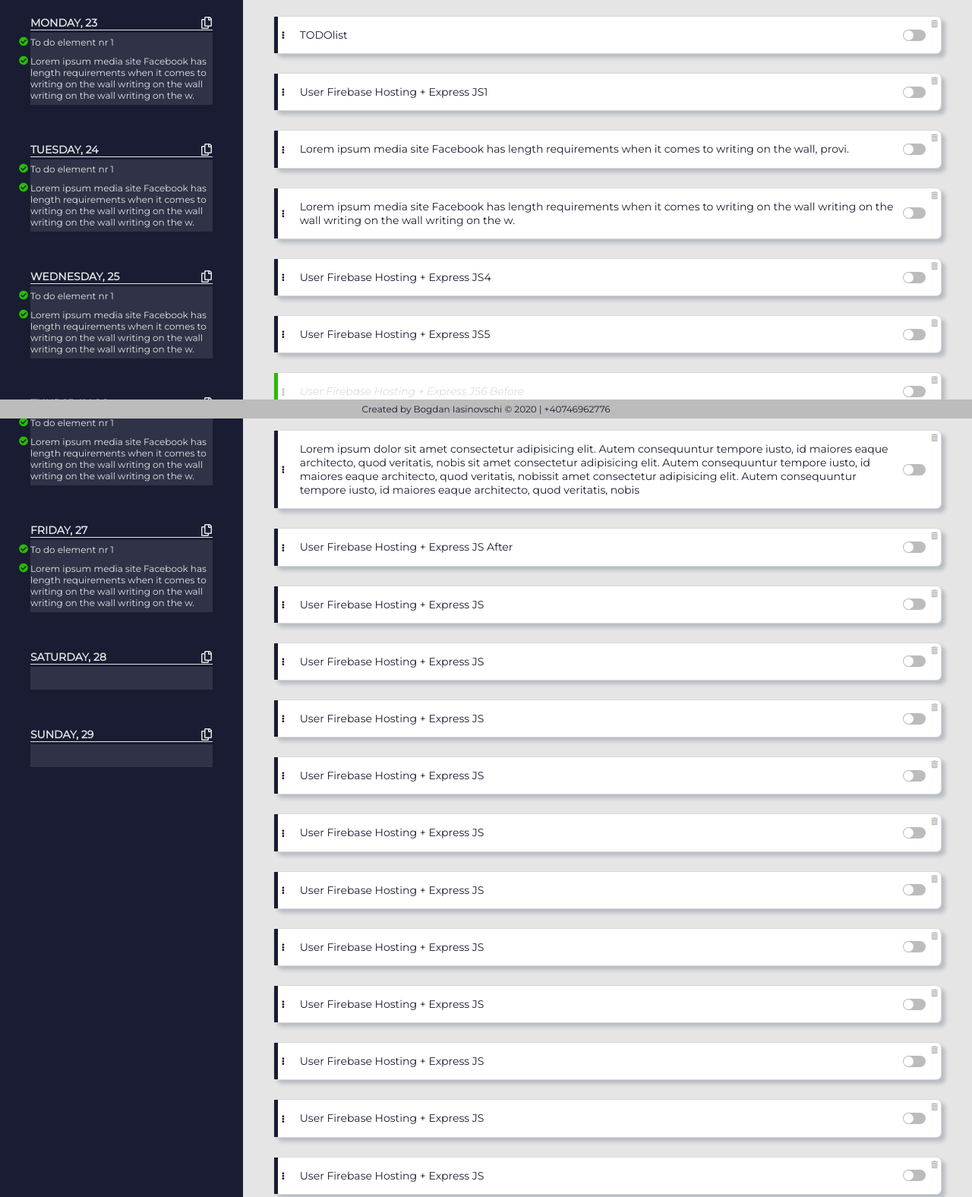
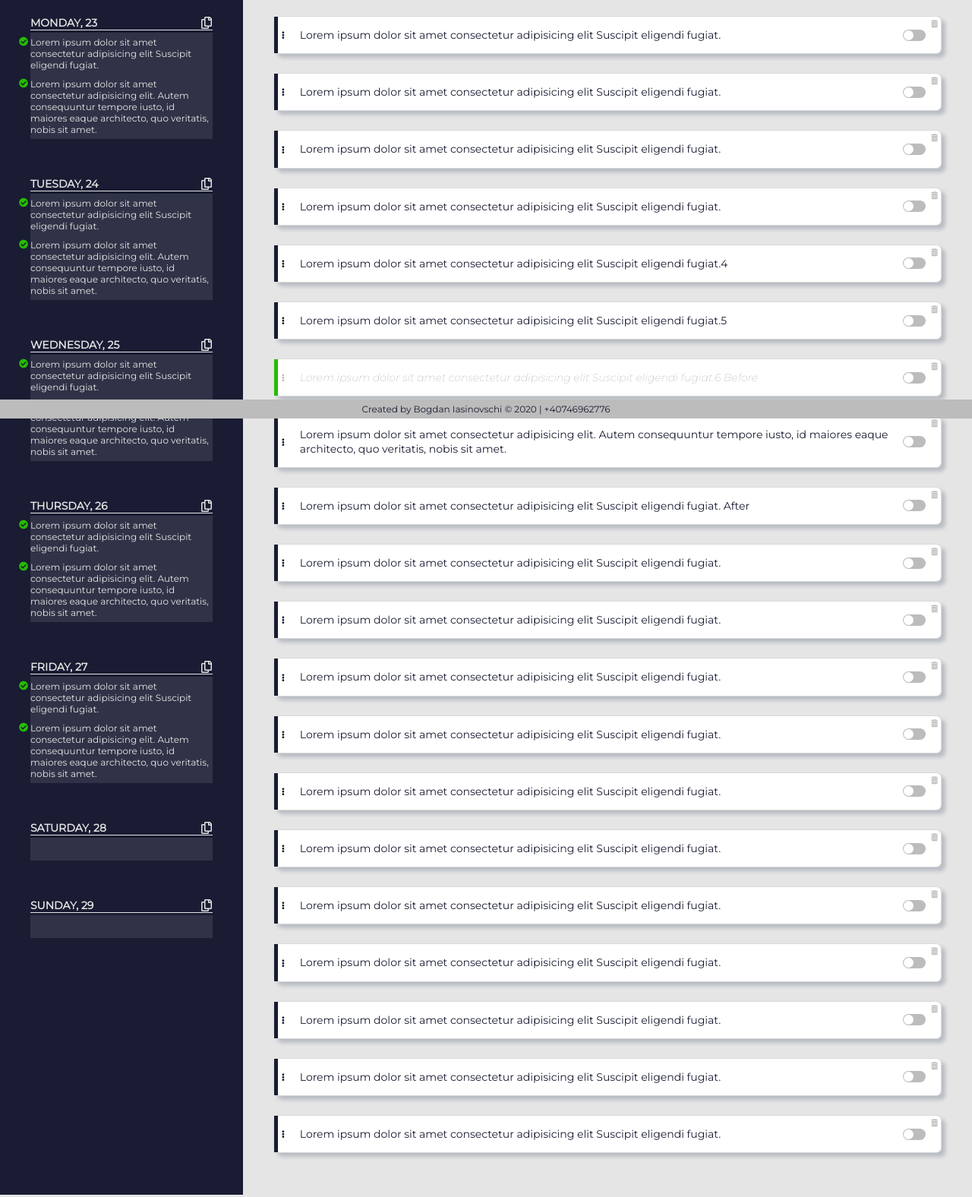
Before and after one commit to Anboias/keepworklog, a website: page index.html in a window 1280 px wide. Shown: the part 249-1825 px from the top of the page at 76% size. Drawn offline with Linux system fonts and the light colour scheme.

Commit message:
updated texts

```diff
--- a/index.html
+++ b/index.html
@@ -86,12 +86,15 @@
             <h1>Monday, 23</h1>
             <i class="far fa-copy"></i>
             <ul class="weekday-list">
-              <li><i class="fas fa-check-circle"></i>To do element nr 1</li>
+              <li>
+                <i class="fas fa-check-circle"></i>Lorem ipsum dolor sit amet
+                consectetur adipisicing elit Suscipit eligendi fugiat.
+              </li>
               <li>
                 <i class="fas fa-check-circle"></i>
-                Lorem ipsum media site Facebook has length requirements when it
-                comes to writing on the wall writing on the wall writing on the
-                wall writing on the w.
+                Lorem ipsum dolor sit amet consectetur adipisicing elit. Autem
+                consequuntur tempore iusto, id maiores eaque architecto, quo
+                veritatis, nobis sit amet.
               </li>
             </ul>
           </div>
@@ -99,12 +102,15 @@
             <h1>Tuesday, 24</h1>
             <i class="far fa-copy"></i>
             <ul class="weekday-list">
-              <li><i class="fas fa-check-circle"></i>To do element nr 1</li>
+              <li>
+                <i class="fas fa-check-circle"></i>Lorem ipsum dolor sit amet
+                consectetur adipisicing elit Suscipit eligendi fugiat.
+              </li>
               <li>
                 <i class="fas fa-check-circle"></i>
-                Lorem ipsum media site Facebook has length requirements when it
-                comes to writing on the wall writing on the wall writing on the
-                wall writing on the w.
+                Lorem ipsum dolor sit amet consectetur adipisicing elit. Autem
+                consequuntur tempore iusto, id maiores eaque architecto, quo
+                veritatis, nobis sit amet.
               </li>
             </ul>
           </div>
@@ -112,12 +118,15 @@
             <h1>Wednesday, 25</h1>
             <i class="far fa-copy"></i>
             <ul class="weekday-list">
-              <li><i class="fas fa-check-circle"></i>To do element nr 1</li>
+              <li>
+                <i class="fas fa-check-circle"></i>Lorem ipsum dolor sit amet
+                consectetur adipisicing elit Suscipit eligendi fugiat.
+              </li>
               <li>
                 <i class="fas fa-check-circle"></i>
-                Lorem ipsum media site Facebook has length requirements when it
-                comes to writing on the wall writing on the wall writing on the
-                wall writing on the w.
+                Lorem ipsum dolor sit amet consectetur adipisicing elit. Autem
+                consequuntur tempore iusto, id maiores eaque architecto, quo
+                veritatis, nobis sit amet.
               </li>
             </ul>
           </div>
@@ -125,12 +134,15 @@
             <h1>Thursday, 26</h1>
             <i class="far fa-copy"></i>
             <ul class="weekday-list">
-              <li><i class="fas fa-check-circle"></i>To do element nr 1</li>
+              <li>
+                <i class="fas fa-check-circle"></i>Lorem ipsum dolor sit amet
+                consectetur adipisicing elit Suscipit eligendi fugiat.
+              </li>
               <li>
                 <i class="fas fa-check-circle"></i>
-                Lorem ipsum media site Facebook has length requirements when it
-                comes to writing on the wall writing on the wall writing on the
-                wall writing on the w.
+                Lorem ipsum dolor sit amet consectetur adipisicing elit. Autem
+                consequuntur tempore iusto, id maiores eaque architecto, quo
+                veritatis, nobis sit amet.
               </li>
             </ul>
           </div>
@@ -138,12 +150,15 @@
             <h1>Friday, 27</h1>
             <i class="far fa-copy"></i>
             <ul class="weekday-list">
-              <li><i class="fas fa-check-circle"></i>To do element nr 1</li>
+              <li>
+                <i class="fas fa-check-circle"></i>Lorem ipsum dolor sit amet
+                consectetur adipisicing elit Suscipit eligendi fugiat.
+              </li>
               <li>
                 <i class="fas fa-check-circle"></i>
-                Lorem ipsum media site Facebook has length requirements when it
-                comes to writing on the wall writing on the wall writing on the
-                wall writing on the w.
+                Lorem ipsum dolor sit amet consectetur adipisicing elit. Autem
+                consequuntur tempore iusto, id maiores eaque architecto, quo
+                veritatis, nobis sit amet.
               </li>
             </ul>
           </div>
@@ -167,7 +182,10 @@
             <li class="todo-li draggable" draggable="true">
               <div class="todo-container">
                 <i class="fas fa-ellipsis-v"></i>
-                <p>TODOlist</p>
+                <p>
+                  Lorem ipsum dolor sit amet consectetur adipisicing elit
+                  Suscipit eligendi fugiat.
+                </p>
                 <label class="switch">
                   <input type="checkbox" />
                   <span class="slider round"></span>
@@ -179,21 +197,9 @@
             <li class="todo-li draggable" draggable="true">
               <div class="todo-container">
                 <i class="fas fa-ellipsis-v"></i>
-                <p>User Firebase Hosting + Express JS1</p>
-
-                <label class="switch">
-                  <input type="checkbox" />
-                  <span class="slider round"></span> </label
-                ><i class="fas fa-trash-alt"></i
-                ><i class="fas fa-pencil-alt"></i>
-              </div>
-            </li>
-            <li class="todo-li draggable" draggable="true">
-              <div class="todo-container">
-                <i class="fas fa-ellipsis-v"></i>
                 <p>
-                  Lorem ipsum media site Facebook has length requirements when
-                  it comes to writing on the wall, provi.
+                  Lorem ipsum dolor sit amet consectetur adipisicing elit
+                  Suscipit eligendi fugiat.
                 </p>
 
                 <label class="switch">
@@ -207,9 +213,8 @@
               <div class="todo-container">
                 <i class="fas fa-ellipsis-v"></i>
                 <p>
-                  Lorem ipsum media site Facebook has length requirements when
-                  it comes to writing on the wall writing on the wall writing on
-                  the wall writing on the w.
+                  Lorem ipsum dolor sit amet consectetur adipisicing elit
+                  Suscipit eligendi fugiat.
                 </p>
 
                 <label class="switch">
@@ -222,7 +227,10 @@
             <li class="todo-li draggable" draggable="true">
               <div class="todo-container">
                 <i class="fas fa-ellipsis-v"></i>
-                <p>User Firebase Hosting + Express JS4</p>
+                <p>
+                  Lorem ipsum dolor sit amet consectetur adipisicing elit
+                  Suscipit eligendi fugiat.
+                </p>
 
                 <label class="switch">
                   <input type="checkbox" />
@@ -234,7 +242,25 @@
             <li class="todo-li draggable" draggable="true">
               <div class="todo-container">
                 <i class="fas fa-ellipsis-v"></i>
-                <p>User Firebase Hosting + Express JS5</p>
+                <p>
+                  Lorem ipsum dolor sit amet consectetur adipisicing elit
+                  Suscipit eligendi fugiat.4
+                </p>
+
+                <label class="switch">
+                  <input type="checkbox" />
+                  <span class="slider round"></span> </label
+                ><i class="fas fa-trash-alt"></i
+                ><i class="fas fa-pencil-alt"></i>
+              </div>
+            </li>
+            <li class="todo-li draggable" draggable="true">
+              <div class="todo-container">
+                <i class="fas fa-ellipsis-v"></i>
+                <p>
+                  Lorem ipsum dolor sit amet consectetur adipisicing elit
+                  Suscipit eligendi fugiat.5
+                </p>
 
                 <label class="switch">
                   <input type="checkbox" />
@@ -246,7 +272,10 @@
             <li class="todo-li draggable" draggable="true">
               <div class="todo-container todo-done">
                 <i class="fas fa-ellipsis-v"></i>
-                <p>User Firebase Hosting + Express JS6 Before</p>
+                <p>
+                  Lorem ipsum dolor sit amet consectetur adipisicing elit
+                  Suscipit eligendi fugiat.6 Before
+                </p>
 
                 <label class="switch">
                   <input type="checkbox" />
@@ -260,12 +289,8 @@
                 <i class="fas fa-ellipsis-v"></i>
                 <p>
                   Lorem ipsum dolor sit amet consectetur adipisicing elit. Autem
-                  consequuntur tempore iusto, id maiores eaque architecto, quod
-                  veritatis, nobis sit amet consectetur adipisicing elit. Autem
-                  consequuntur tempore iusto, id maiores eaque architecto, quod
-                  veritatis, nobissit amet consectetur adipisicing elit. Autem
-                  consequuntur tempore iusto, id maiores eaque architecto, quod
-                  veritatis, nobis
+                  consequuntur tempore iusto, id maiores eaque architecto, quo
+                  veritatis, nobis sit amet.
                 </p>
 
                 <label class="switch">
@@ -278,7 +303,10 @@
             <li class="todo-li draggable" draggable="true">
               <div class="todo-container">
                 <i class="fas fa-ellipsis-v"></i>
-                <p>User Firebase Hosting + Express JS After</p>
+                <p>
+                  Lorem ipsum dolor sit amet consectetur adipisicing elit
+                  Suscipit eligendi fugiat. After
+                </p>
 
                 <label class="switch">
                   <input type="checkbox" />
@@ -290,7 +318,10 @@
             <li class="todo-li draggable" draggable="true">
               <div class="todo-container">
                 <i class="fas fa-ellipsis-v"></i>
-                <p>User Firebase Hosting + Express JS</p>
+                <p>
+                  Lorem ipsum dolor sit amet consectetur adipisicing elit
+                  Suscipit eligendi fugiat.
+                </p>
 
                 <label class="switch">
                   <input type="checkbox" />
@@ -302,7 +333,10 @@
             <li class="todo-li draggable" draggable="true">
               <div class="todo-container">
                 <i class="fas fa-ellipsis-v"></i>
-                <p>User Firebase Hosting + Express JS</p>
+                <p>
+                  Lorem ipsum dolor sit amet consectetur adipisicing elit
+                  Suscipit eligendi fugiat.
+                </p>
 
                 <label class="switch">
                   <input type="checkbox" />
@@ -314,7 +348,10 @@
             <li class="todo-li draggable" draggable="true">
               <div class="todo-container">
                 <i class="fas fa-ellipsis-v"></i>
-                <p>User Firebase Hosting + Express JS</p>
+                <p>
+                  Lorem ipsum dolor sit amet consectetur adipisicing elit
+                  Suscipit eligendi fugiat.
+                </p>
 
                 <label class="switch">
                   <input type="checkbox" />
@@ -326,7 +363,10 @@
             <li class="todo-li draggable" draggable="true">
               <div class="todo-container">
                 <i class="fas fa-ellipsis-v"></i>
-                <p>User Firebase Hosting + Express JS</p>
+                <p>
+                  Lorem ipsum dolor sit amet consectetur adipisicing elit
+                  Suscipit eligendi fugiat.
+                </p>
 
                 <label class="switch">
                   <input type="checkbox" />
@@ -338,7 +378,10 @@
             <li class="todo-li draggable" draggable="true">
               <div class="todo-container">
                 <i class="fas fa-ellipsis-v"></i>
-                <p>User Firebase Hosting + Express JS</p>
+                <p>
+                  Lorem ipsum dolor sit amet consectetur adipisicing elit
+                  Suscipit eligendi fugiat.
+                </p>
 
                 <label class="switch">
                   <input type="checkbox" />
@@ -350,7 +393,10 @@
             <li class="todo-li draggable" draggable="true">
               <div class="todo-container">
                 <i class="fas fa-ellipsis-v"></i>
-                <p>User Firebase Hosting + Express JS</p>
+                <p>
+                  Lorem ipsum dolor sit amet consectetur adipisicing elit
+                  Suscipit eligendi fugiat.
+                </p>
 
                 <label class="switch">
                   <input type="checkbox" />
@@ -362,7 +408,10 @@
             <li class="todo-li draggable" draggable="true">
               <div class="todo-container">
                 <i class="fas fa-ellipsis-v"></i>
-                <p>User Firebase Hosting + Express JS</p>
+                <p>
+                  Lorem ipsum dolor sit amet consectetur adipisicing elit
+                  Suscipit eligendi fugiat.
+                </p>
 
                 <label class="switch">
                   <input type="checkbox" />
@@ -374,7 +423,10 @@
             <li class="todo-li draggable" draggable="true">
               <div class="todo-container">
                 <i class="fas fa-ellipsis-v"></i>
-                <p>User Firebase Hosting + Express JS</p>
+                <p>
+                  Lorem ipsum dolor sit amet consectetur adipisicing elit
+                  Suscipit eligendi fugiat.
+                </p>
 
                 <label class="switch">
                   <input type="checkbox" />
@@ -386,7 +438,10 @@
             <li class="todo-li draggable" draggable="true">
               <div class="todo-container">
                 <i class="fas fa-ellipsis-v"></i>
-                <p>User Firebase Hosting + Express JS</p>
+                <p>
+                  Lorem ipsum dolor sit amet consectetur adipisicing elit
+                  Suscipit eligendi fugiat.
+                </p>
 
                 <label class="switch">
                   <input type="checkbox" />
@@ -398,7 +453,10 @@
             <li class="todo-li draggable" draggable="true">
               <div class="todo-container">
                 <i class="fas fa-ellipsis-v"></i>
-                <p>User Firebase Hosting + Express JS</p>
+                <p>
+                  Lorem ipsum dolor sit amet consectetur adipisicing elit
+                  Suscipit eligendi fugiat.
+                </p>
 
                 <label class="switch">
                   <input type="checkbox" />
@@ -410,7 +468,10 @@
             <li class="todo-li draggable" draggable="true">
               <div class="todo-container">
                 <i class="fas fa-ellipsis-v"></i>
-                <p>User Firebase Hosting + Express JS</p>
+                <p>
+                  Lorem ipsum dolor sit amet consectetur adipisicing elit
+                  Suscipit eligendi fugiat.
+                </p>
 
                 <label class="switch">
                   <input type="checkbox" />
```
